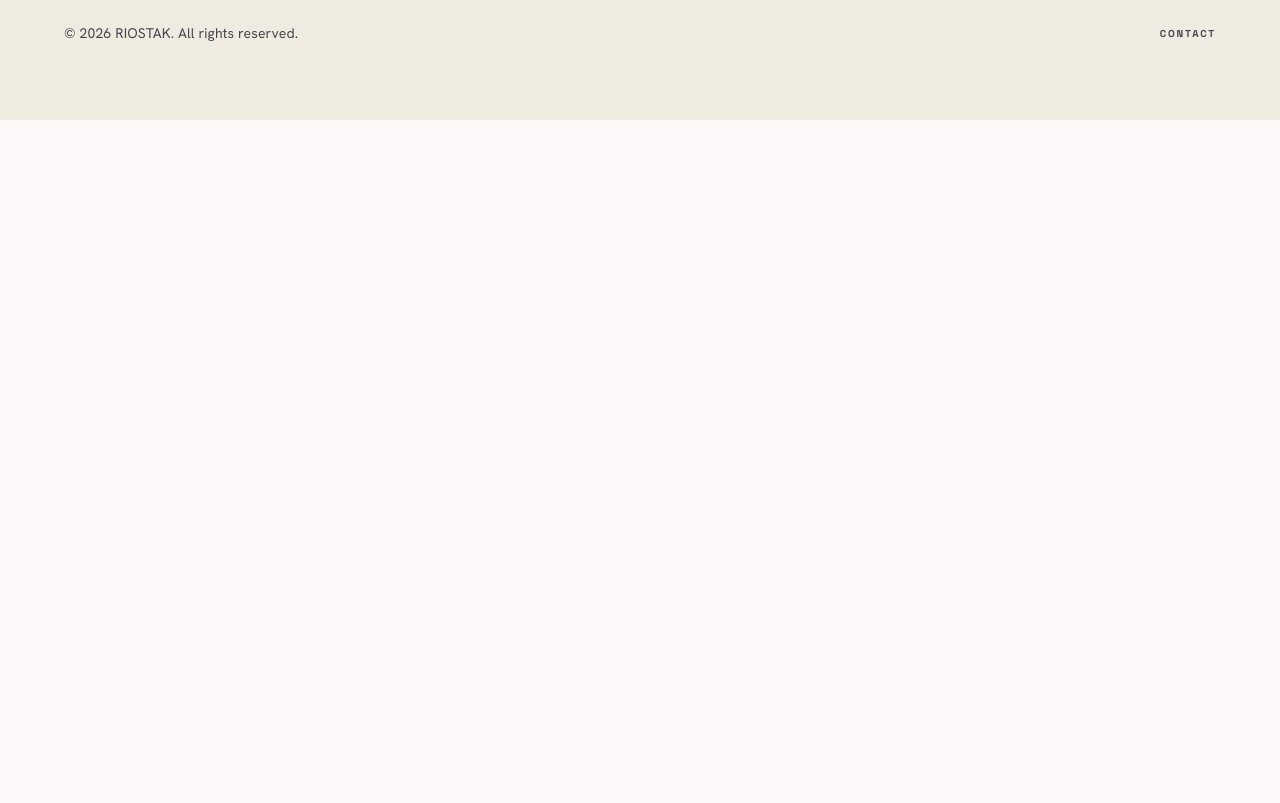
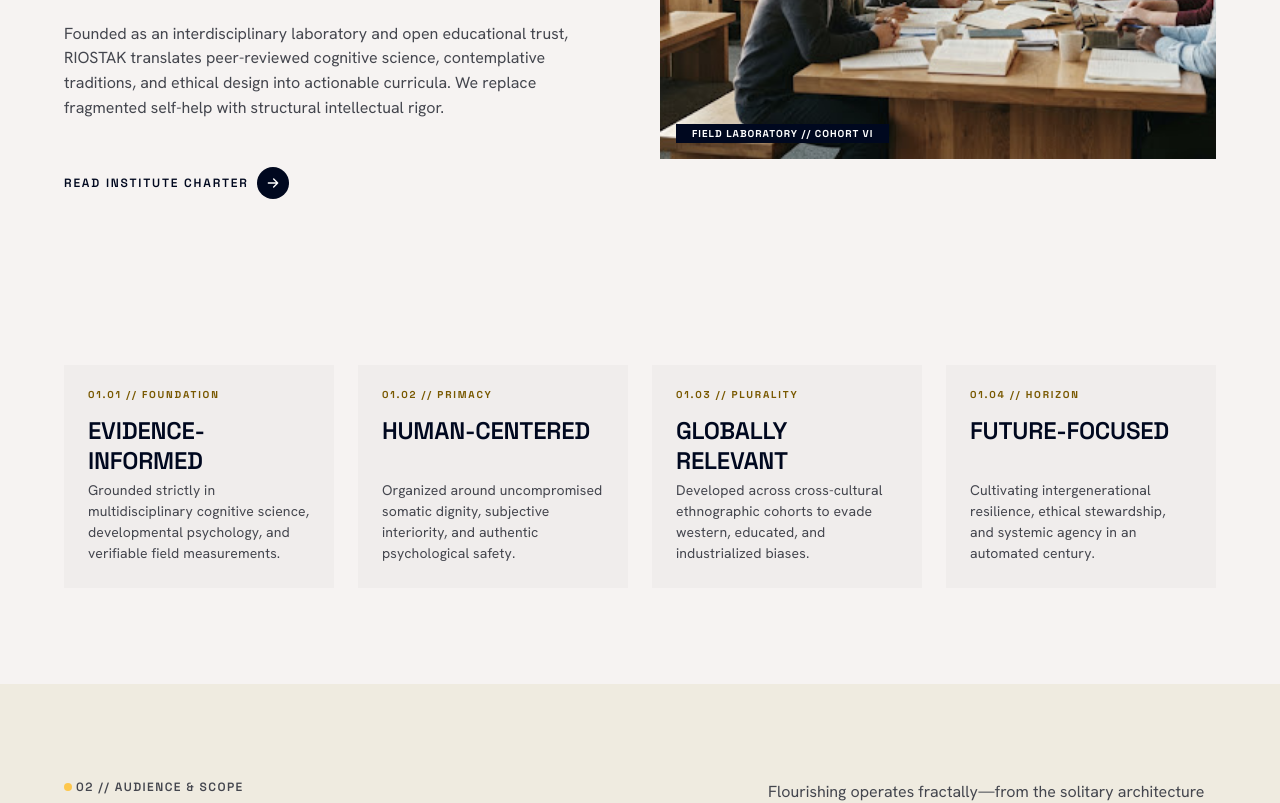
Before and after one commit to dariogeorge21/riostak, a Next.js app: page / in a window 1280 px wide. Shown: the part 1340-2143 px from the top of the page. Before the commit the page ends 1460 px from the top, so only its background shows below. Built offline with nearby package versions, Linux system fonts and the light colour scheme.

Commit message:
feat: update landing page sections to include About, Audience, Framework, Initiatives, Impact, and Contact components

```diff
--- a/app/page.tsx
+++ b/app/page.tsx
@@ -1,12 +1,12 @@
 import Footer from "@/components/Footer";
 import Header from "@/components/Header";
 import Hero from "@/components/landingPage/Hero";
-import Section1 from "@/components/landingPage/Section1";
-import Section2 from "@/components/landingPage/Section2";
-import Section3 from "@/components/landingPage/Section3";
-import Section4 from "@/components/landingPage/Section4";
-import Section5 from "@/components/landingPage/Section5";
-import Section6 from "@/components/landingPage/Section6";
+import About from "@/components/landingPage/About";
+import Audience from "@/components/landingPage/Audience";
+import Framework from "@/components/landingPage/Framework";
+import Initiatives from "@/components/landingPage/Initiatives";
+import Impact from "@/components/landingPage/Impact";
+import Contact from "@/components/landingPage/Contact";
 
 export default function Home() {
   return (
@@ -14,12 +14,12 @@
       <Header />
       <main className="w-full bg-cream pt-20 text-primary">
         <Hero />
-        <Section1 />
-        <Section2 />
-        <Section3 />
-        <Section4 />
-        <Section5 />
-        <Section6 />
+        <About />
+        <Audience />
+        <Framework />
+        <Initiatives />
+        <Impact />
+        <Contact />
       </main>
       <Footer />
     </>
```
